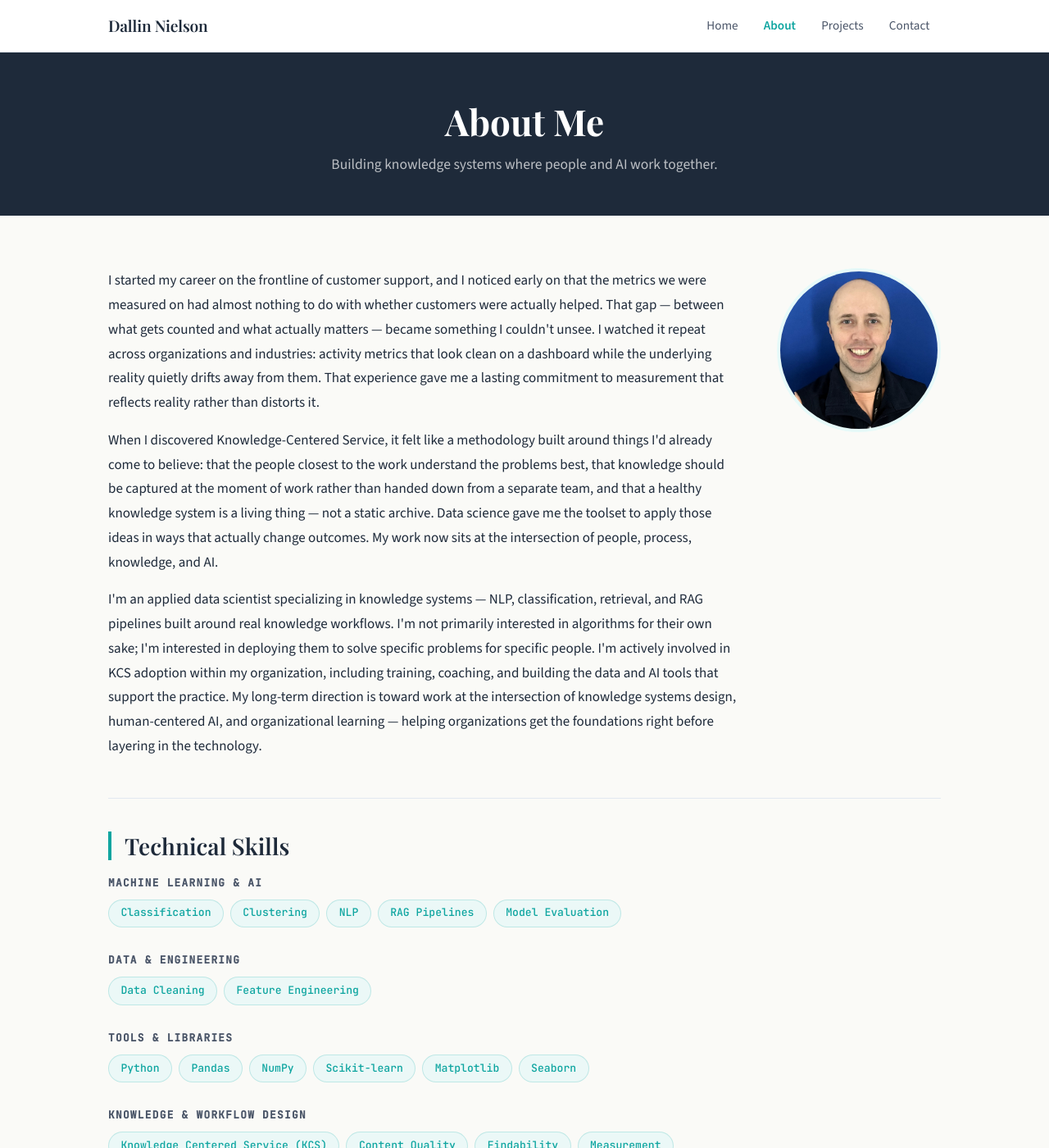
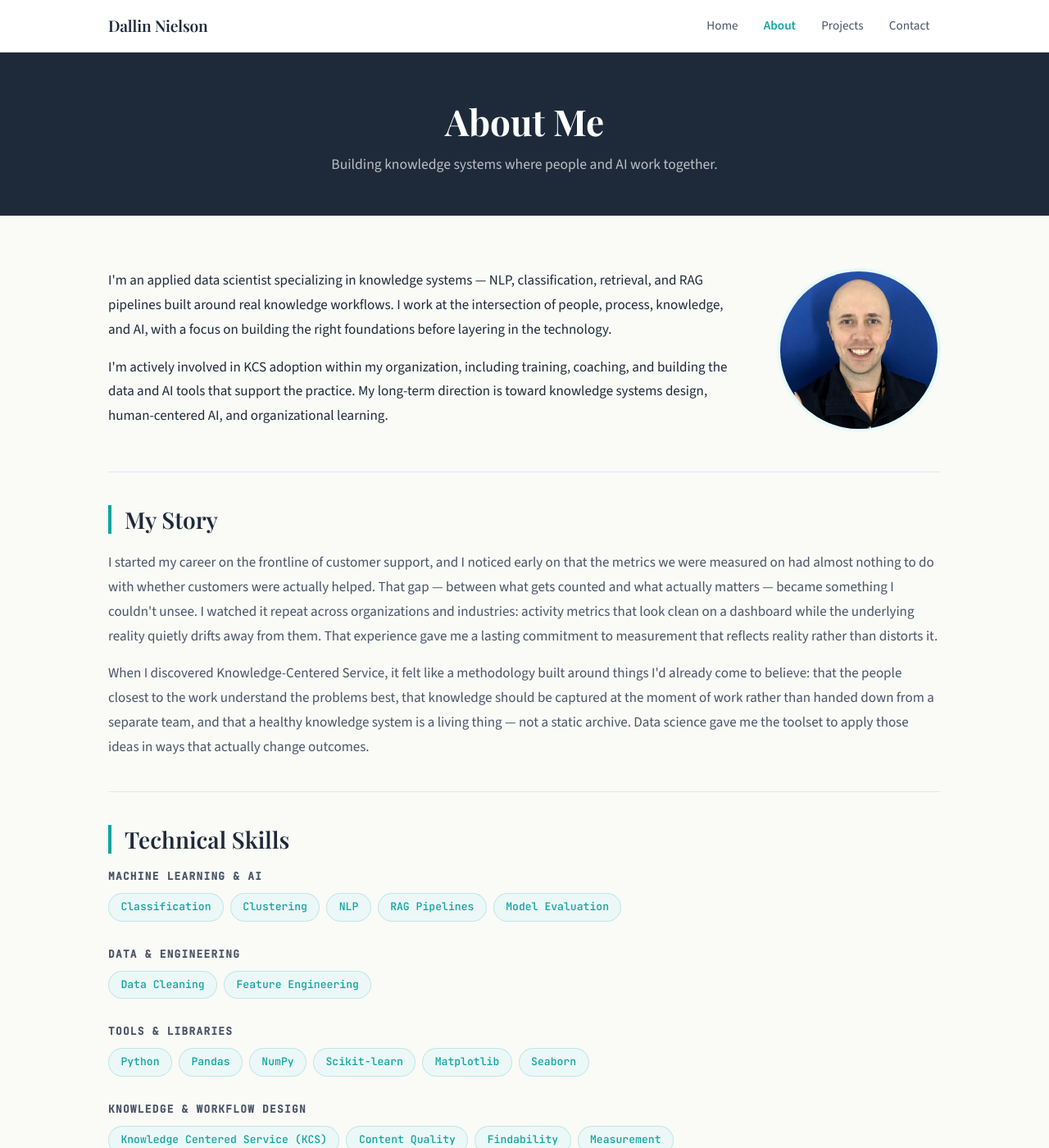
Before and after one commit to Daly-Llama/Daly-Llama.github.io, a Jekyll site: the page built from about.md, in a window 1280 px wide and 1400 px high. Shown: the whole window at 82% size. Built offline with Jekyll 4.4.1, drawn with Linux system fonts in a browser that asks for light colours.

Commit message:
Update about.md
Revised About Me section

```diff
--- a/about.md
+++ b/about.md
@@ -28,22 +28,47 @@ description: "About Dallin Nielson — data scientist building human and data fo
   <!-- BIO + PHOTO -->
   <div class="about-intro">
     <div>
-      <!-- EDIT: Replace with your actual bio text -->
       <p style="margin-bottom: 1rem;">
-        I started my career on the frontline of customer support, and I noticed early on that the metrics we were measured on had almost nothing to do with whether customers were actually helped. That gap — between what gets counted and what actually matters — became something I couldn't unsee. I watched it repeat across organizations and industries: activity metrics that look clean on a dashboard while the underlying reality quietly drifts away from them. That experience gave me a lasting commitment to measurement that reflects reality rather than distorts it.
-      </p>
-      <p style="margin-bottom: 1rem;">
-        When I discovered Knowledge-Centered Service, it felt like a methodology built around things I'd already come to believe: that the people closest to the work understand the problems best, that knowledge should be captured at the moment of work rather than handed down from a separate team, and that a healthy knowledge system is a living thing — not a static archive. Data science gave me the toolset to apply those ideas in ways that actually change outcomes. My work now sits at the intersection of people, process, knowledge, and AI.
+        I'm an applied data scientist specializing in knowledge systems — NLP,
+        classification, retrieval, and RAG pipelines built around real knowledge
+        workflows. I work at the intersection of people, process, knowledge, and AI,
+        with a focus on building the right foundations before layering in the technology.
       </p>
       <p>
-        I'm an applied data scientist specializing in knowledge systems — NLP, classification, retrieval, and RAG pipelines built around real knowledge workflows. I'm not primarily interested in algorithms for their own sake; I'm interested in deploying them to solve specific problems for specific people. I'm actively involved in KCS adoption within my organization, including training, coaching, and building the data and AI tools that support the practice. My long-term direction is toward work at the intersection of knowledge systems design, human-centered AI, and organizational learning — helping organizations get the foundations right before layering in the technology.
+        I'm actively involved in KCS adoption within my organization, including
+        training, coaching, and building the data and AI tools that support the
+        practice. My long-term direction is toward knowledge systems design,
+        human-centered AI, and organizational learning.
       </p>
     </div>
 
-    <!-- EDIT: Make sure assets/profile.jpg exists in your repo -->
-    <!-- Delete the <img> tag below if you don't have a photo yet -->
     <img src="/assets/profile.jpg" alt="Dallin Nielson profile photo">
   </div>
+
+
+  <hr>
+
+
+  <!-- MY STORY -->
+  <h2 class="section-heading">My Story</h2>
+
+  <p style="margin-bottom: 1rem; color: var(--text-secondary);">
+    I started my career on the frontline of customer support, and I noticed early on
+    that the metrics we were measured on had almost nothing to do with whether customers
+    were actually helped. That gap — between what gets counted and what actually matters
+    — became something I couldn't unsee. I watched it repeat across organizations and
+    industries: activity metrics that look clean on a dashboard while the underlying
+    reality quietly drifts away from them. That experience gave me a lasting commitment
+    to measurement that reflects reality rather than distorts it.
+  </p>
+  <p style="color: var(--text-secondary);">
+    When I discovered Knowledge-Centered Service, it felt like a methodology built
+    around things I'd already come to believe: that the people closest to the work
+    understand the problems best, that knowledge should be captured at the moment of
+    work rather than handed down from a separate team, and that a healthy knowledge
+    system is a living thing — not a static archive. Data science gave me the toolset
+    to apply those ideas in ways that actually change outcomes.
+  </p>
 
 
   <hr>
```
